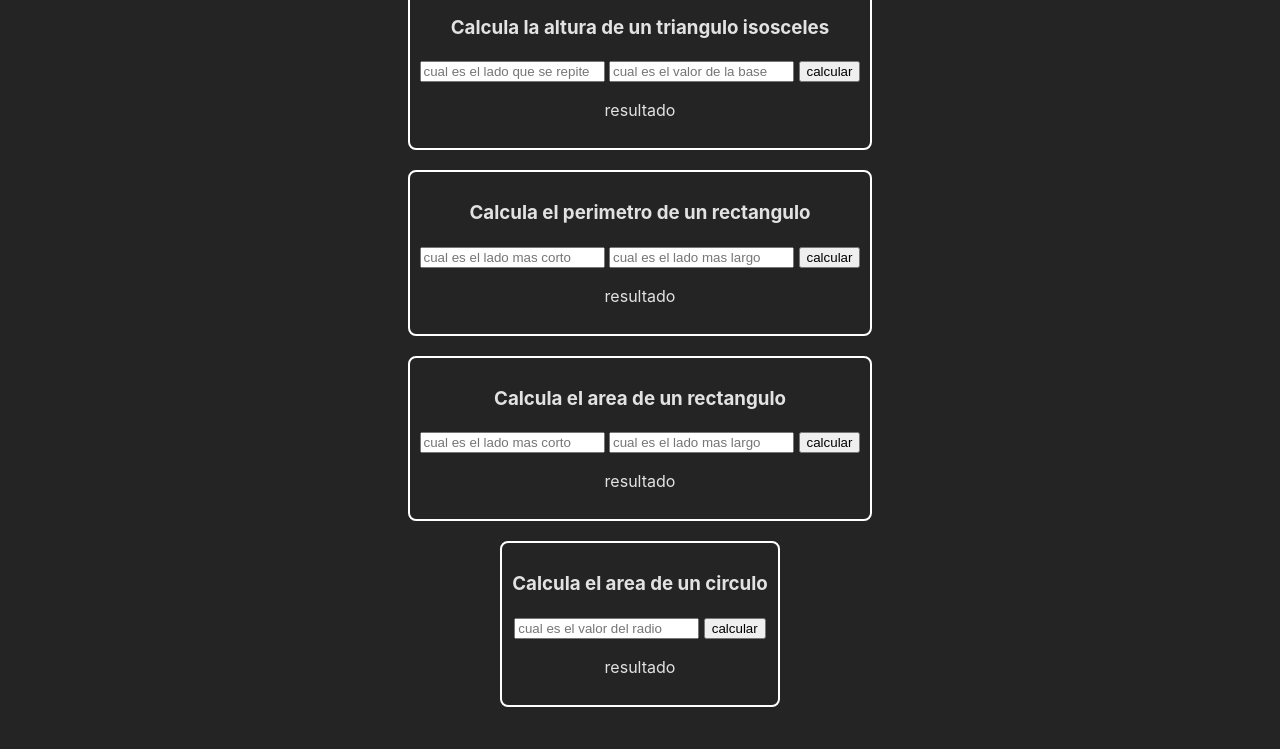
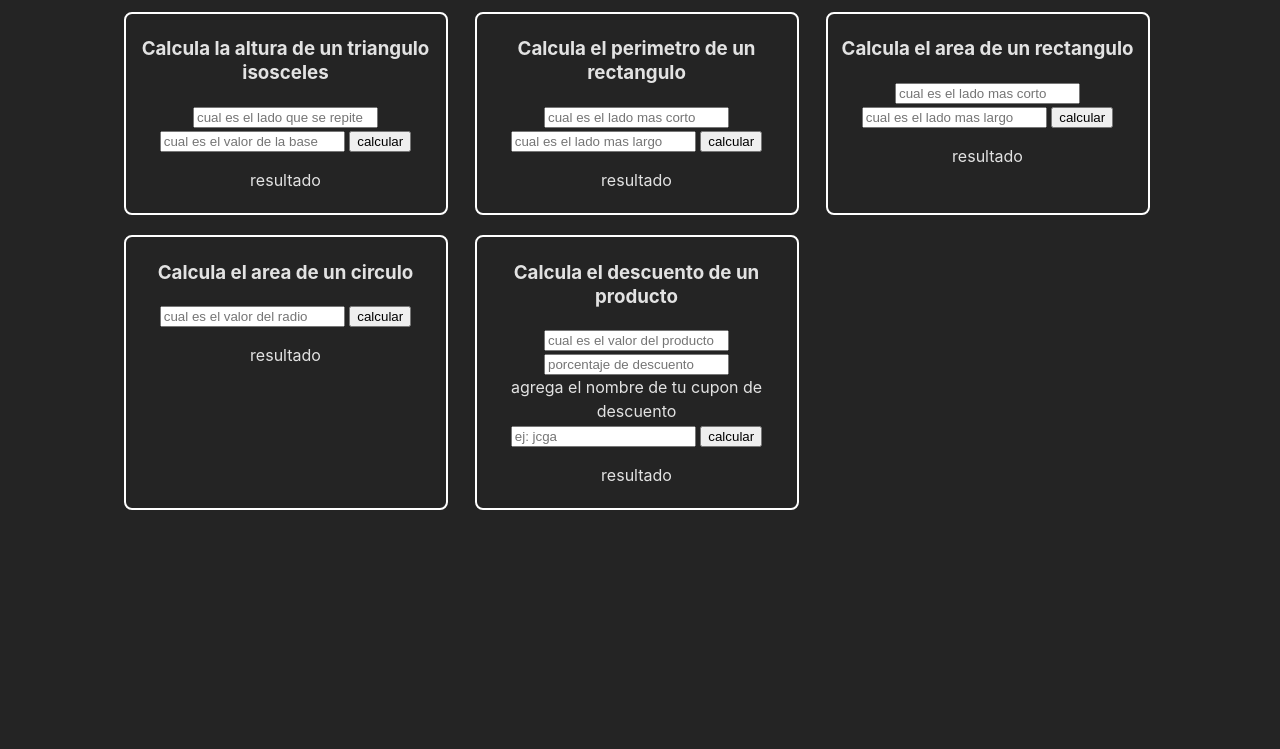
Before and after one commit to JuanCamiloGomezAlvarez/math-javascript, a website built with Vite: page index.html in a window 1280 px wide. Shown: the part 182-931 px from the top of the page. After the commit the page ends 800 px from the top, so only its background shows below. Built offline with nearby package versions, Linux system fonts and the light colour scheme.

Commit message:
card discount

```diff
--- a/main.js
+++ b/main.js
@@ -3,7 +3,7 @@ import './style.css'
 document.querySelector('#app').innerHTML = `
   <main>
     <h1 >Matemáticas con JavaScript!</h1>
-
+    <div class="card-container">
       <div class="triangulos card">
       <h3>Calcula la altura de un triangulo isosceles</h3>
         <form id="formTrianguloIsosceles">
@@ -42,6 +42,21 @@ document.querySelector('#app').innerHTML = `
             <p id="resultCirculoArea">resultado</p>
         </form>
       </div>
+      <div class="calculoDescuento card">
+        <h3>Calcula el descuento de un producto</h3>
+        <form id="formDescuento">
+            <input id="valorProducto" type="text" required placeholder="cual es el valor del producto">
+            <input id="porcentajeDescuento" type="text" required placeholder="porcentaje de descuento">
+            <br>
+            <label for="cupon" >agrega el nombre de tu cupon de descuento
+            <br>
+            <input id="cupon" type="text" placeholder="ej: jcga">
+            <button id="btn">calcular</button>
+            <p id="resultPorcentaje">resultado</p>
+        </form>
+      </div>
+    </div>
+
   </main>
 `
 
@@ -67,6 +82,13 @@ const radioCirculo = document.querySelector("#radioCirculo")
 const formCirculoArea = document.querySelector("#formCirculoArea")
 const resultCirculoArea = document.querySelector("#resultCirculoArea")
 //-----------------------
+//Porcentajes de descuento
+const formDescuento = document.querySelector("#formDescuento")
+const valorProducto = document.querySelector("#valorProducto")
+const porcentajeDescuento = document.querySelector("#porcentajeDescuento")
+const resultPorcentaje = document.querySelector("#resultPorcentaje")
+const cupon = document.querySelector("#cupon")
+
 
 //Esta función me ayuda a calcular la altura de un triangulo isosceles
 function alturaTrianguloIsosceles(ladoRepite, base){
@@ -118,9 +140,11 @@ function calcularOnClickAreaRectangulo(e){
 }
 formRectanguloArea.addEventListener("submit", calcularOnClickAreaRectangulo)
 //-------------------------------------------------------------------------
+
+//Esta seccion me ayuda a calcular el area de un circulo teniendo el valor del radio
 function areaCirculo(radio){
   const area = (radio*radio)*Math.PI
-  return `èl area del circulo es ${area.toFixed(2)}`
+  return `el area del circulo es ${area.toFixed(2)}`
 }
 
 function calcularOnClickAreaCirculo(e){
@@ -131,3 +155,68 @@ function calcularOnClickAreaCirculo(e){
 }
 
 formCirculoArea.addEventListener("submit", calcularOnClickAreaCirculo)
+
+//---------------------------------------------------------------------
+//Seccion de descuento
+
+const cupones = [
+  {
+    nombre : "jcga",
+    descuento : 10000
+  },
+  {
+    nombre : "bgpg",
+    descuento : 20000
+  },
+  {
+    nombre : "beat",
+    descuento : 30000
+  },
+  {
+    nombre : "lfga",
+    descuento : 40000
+  },
+
+]
+
+
+function porcentajeFinal(valorProducto, descuento, cupon){
+  if(descuento > 100 ){
+    return `el descuento es mayor a 100%`
+  }else if(descuento < 0 ){
+    return `El descuento es menor a 0%`
+  }else{
+    const resultado = ((valorProducto*(100 - descuento)) / 100)
+    const cuponFind = cupones.find(x => x.nombre === cupon )
+    const valorDescuento = cuponFind.descuento
+    const resultadoFinal = resultado - valorDescuento
+    return `El valor final del producto con descuento y cupon e s ${resultadoFinal.toFixed(2)}`
+
+
+    // if(cupon === "jcga"){
+    //   const resultado1 = resultado - 10000
+    //   return `El valor final del producto con descuento y cupon jcga es ${resultado1.toFixed(2)}`
+    // }else if(cupon === "bgpg"){
+    //   const resultado1 = resultado - 20000
+    //   return `El valor final del producto con descuento y cupon bgpg es ${resultado1.toFixed(2)}`
+    // }else if(cupon === ""){
+    //   return `El valor final del producto con descuento es ${resultado.toFixed(2)}`
+    // }else{
+    //   return `Cupon no valido, el valor final del producto con descuento es ${resultado.toFixed(2)}`
+    // }
+
+  }
+
+
+}
+
+function calcularOnClickDescuento(e){
+  e.preventDefault()
+  const x = parseInt(valorProducto.value)
+  const y = parseInt(porcentajeDescuento.value)
+  const c = cupon.value
+  const resultado = porcentajeFinal(x, y, c)
+  resultPorcentaje.innerHTML = resultado
+}
+
+formDescuento.addEventListener("submit", calcularOnClickDescuento)
--- a/style.css
+++ b/style.css
@@ -18,33 +18,46 @@
 
 body {
   margin: 0;
+  padding: 0;
   display: flex;
+  justify-content: center;
   place-items: center;
   min-width: 320px;
   min-height: 100vh;
 }
 
 h1 {
-  font-size: 3.2em;
+  font-size: 2.2em;
   line-height: 1.1;
 }
 
 #app {
-  max-width: 1280px;
+  width: 100%;
+  max-width: 1440px;
   margin: 0 auto;
-  padding: 2rem;
   text-align: center;
 }
 
 main{
+  display: flex;
+  flex-direction: column;
+  align-items:  center;
+  justify-content: center;
+}
+
+.card-container{
   display: grid;
-  justify-items:  center;
+  grid-gap: 10px;
+  width: 100%;
+  justify-content: center;
+  grid-template-columns: repeat(auto-fill, minmax(340px, 341px));
 }
 
 .card{
-  padding: 10px;
-  margin: 10px;
+  padding: 5px;
+  margin: 5px;
   border: 2px solid white;
   border-radius: 8px;
-  max-width: 500px;
+  max-width: 310px;
+
 }
```
Lines whose indentation alone changed are shown as unchanged.
